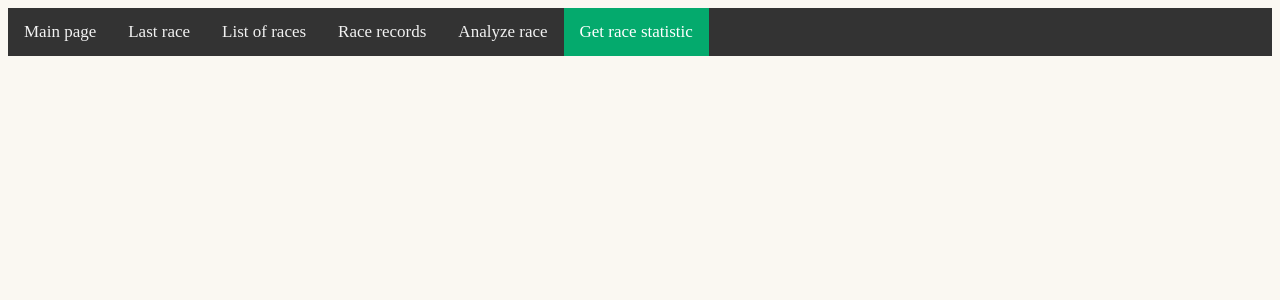
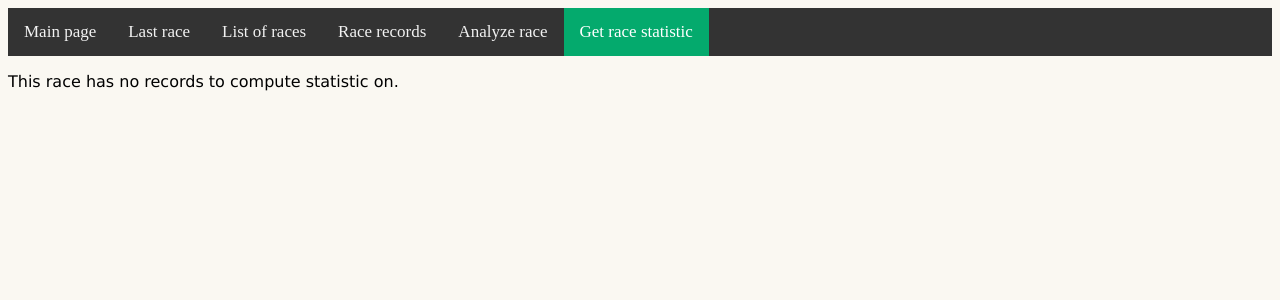
Before and after one commit to GawarWawar/karting_app, a Django app: template karting_site/analyzer/templates/race_statistic.html in a window 1280 px wide. Shown: the top 300 px of the page. Run offline with Django 4.2, Linux system fonts and the light colour scheme; the template is opened without the code that fills it: most values are stand-ins (such as "Sample title", 1, 10 or a date in 2020); parts of the project's set-up code (start-up, migrations or seed data) failed here and were passed over.

Commit message:
- made race_statistic work with races without any records

```diff
--- a/karting_site/analyzer/analyzer.py
+++ b/karting_site/analyzer/analyzer.py
@@ -89,6 +89,7 @@ def compute_kart_statistic(
         )
     except ValueError:
         return {
+            "data":{},
             "race_id": race_id
         }
 
--- a/karting_site/analyzer/templates/race_statistic.html
+++ b/karting_site/analyzer/templates/race_statistic.html
@@ -38,6 +38,8 @@
                 </ul>
 
             {%endfor%}
+        {% else %}
+            <p>This race has no records to compute statistic on.</p>
         {%endif%}
 
     </body>
```
